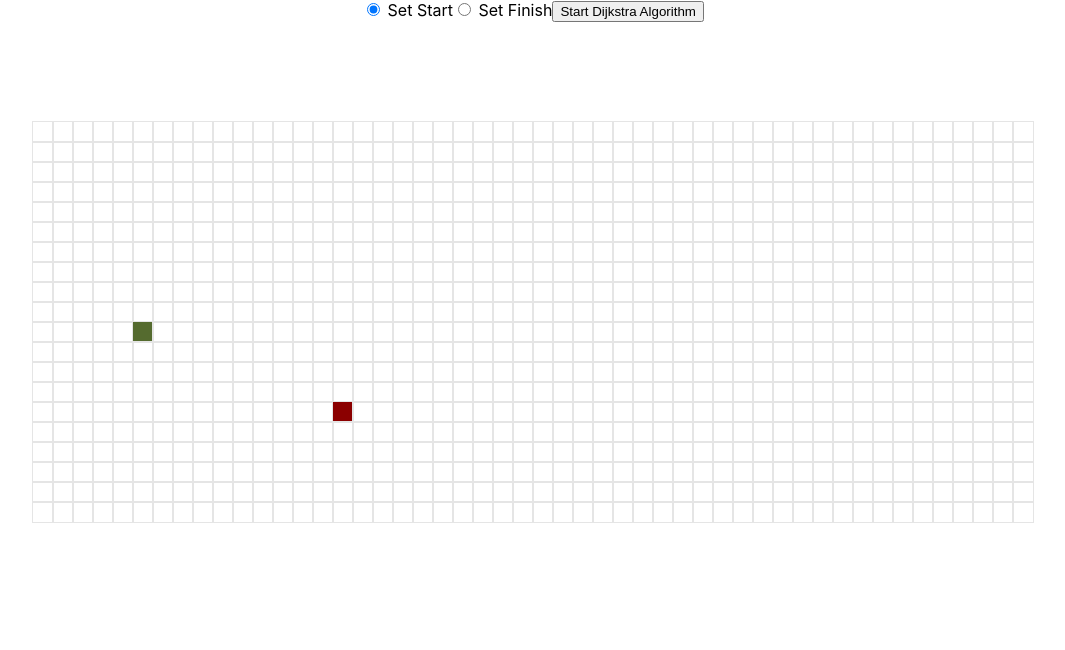
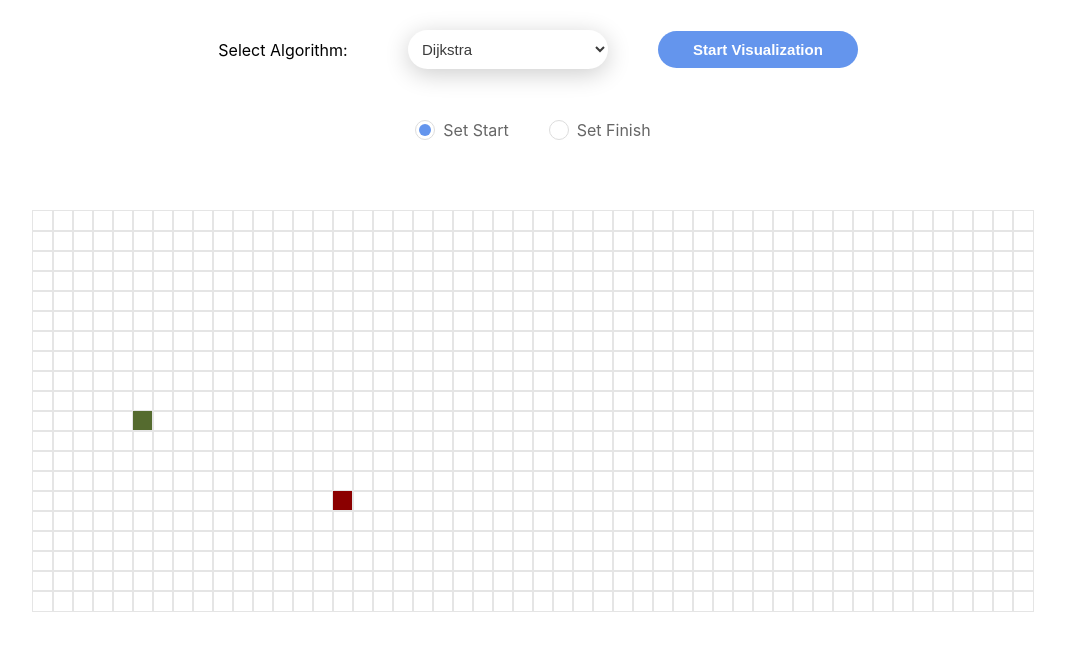
Before and after one commit to marc7806/pathfinder, a React (Create React App) app: page / in a window 1280 px wide. Shown: the top 650 px of the page, without its empty margins (107-1172 px from the left). Built offline with nearby package versions, Linux system fonts and the light colour scheme.

Commit message:
Make UI a little bit more fancy

```diff
--- a/src/App.css
+++ b/src/App.css
@@ -1,38 +1,105 @@
 .App {
-  text-align: center;
+    text-align: center;
+
+    /* vars */
+    --color-main: #6495ED
 }
 
-.App-logo {
-  height: 40vmin;
-  pointer-events: none;
+.start-btn {
+    border-radius: 100px;
+    border-style: none;
+    padding: 10px;
+    font-size: 15px;
+    font-weight: bold;
+    background-color: var(--color-main);
+    color: white;
+    cursor: pointer;
+    transition: all .2s;
 }
 
-@media (prefers-reduced-motion: no-preference) {
-  .App-logo {
-    animation: App-logo-spin infinite 20s linear;
-  }
+.start-btn:hover {
+    transform: translateY(-2px);
+    box-shadow: 0 10px 20px rgba(0, 0, 0, 0.1);
+    background-color: #4b86ee;
 }
 
-.App-header {
-  background-color: #282c34;
-  min-height: 100vh;
-  display: flex;
-  flex-direction: column;
-  align-items: center;
-  justify-content: center;
-  font-size: calc(10px + 2vmin);
-  color: white;
+.start-btn:active {
+    transform: translateY(-1px);
+    box-shadow: 0 5px 10px rgba(0, 0, 0, 0.2);
 }
 
-.App-link {
-  color: #61dafb;
+.start-btn:disabled {
+    transform: translateY(-2px);
+    box-shadow: 0 10px 20px rgba(0, 0, 0, 0.1);
+    background-color: #8baeff;
+    cursor: not-allowed;
 }
 
-@keyframes App-logo-spin {
-  from {
-    transform: rotate(0deg);
-  }
-  to {
-    transform: rotate(360deg);
-  }
+.custom-select select {
+    background-color: white;
+    color: #3b3b3b;
+    padding: 10px;
+    width: 100%;
+    border-radius: 50px;
+    border: none;
+    font-size: 15px;
+    box-shadow: 0 5px 25px rgba(0, 0, 0, 0.2);
+    outline: none;
 }
+
+/* source: https://codepen.io/manabox/pen/raQmpL */
+[type="radio"]:checked,
+[type="radio"]:not(:checked) {
+    position: absolute;
+    left: -9999px;
+}
+
+[type="radio"]:checked + label,
+[type="radio"]:not(:checked) + label {
+    position: relative;
+    padding-left: 28px;
+    cursor: pointer;
+    line-height: 20px;
+    display: inline-block;
+    color: #666;
+    margin: 5px 20px;
+}
+
+[type="radio"]:checked + label:before,
+[type="radio"]:not(:checked) + label:before {
+    content: '';
+    position: absolute;
+    left: 0;
+    top: 0;
+    width: 18px;
+    height: 18px;
+    border: 1px solid #ddd;
+    border-radius: 100%;
+    background: #fff;
+}
+
+[type="radio"]:checked + label:after,
+[type="radio"]:not(:checked) + label:after {
+    content: '';
+    width: 12px;
+    height: 12px;
+    background: var(--color-main);
+    position: absolute;
+    top: 4px;
+    left: 4px;
+    border-radius: 100%;
+    -webkit-transition: all 0.2s ease;
+    transition: all 0.2s ease;
+}
+
+[type="radio"]:not(:checked) + label:after {
+    opacity: 0;
+    -webkit-transform: scale(0);
+    transform: scale(0);
+}
+
+[type="radio"]:checked + label:after {
+    opacity: 1;
+    -webkit-transform: scale(1);
+    transform: scale(1);
+}
--- a/src/algorithms/AbstractAlgorithm.ts
+++ b/src/algorithms/AbstractAlgorithm.ts
@@ -1,6 +1,12 @@
-import {ICell} from "../types/GridTypes";
+import {ICell, INode} from "../types/GridTypes";
 
 export abstract class AbstractAlgorithm {
+    protected finishNode: INode | null;
+
+    protected constructor() {
+        this.finishNode = null;
+    }
+
     abstract compute(grid: Array<ICell[]>, startCell: ICell, endCell: ICell): Array<ICell>;
 
     abstract getShortestPath(): Array<ICell>;
--- a/src/algorithms/Dijkstra.ts
+++ b/src/algorithms/Dijkstra.ts
@@ -14,25 +14,15 @@ import {isEqual} from "../utils/Utils";
  * 5. Repeat from 2 until endCell found
  */
 export class Dijkstra extends AbstractAlgorithm {
-    private readonly grid: Array<ICell[]>;
-    private readonly start: ICell;
-    private end: ICell;
-    // needed for shortest path
-    private finishNode: INode | null;
-
-    constructor(grid: Array<ICell[]>, startCell: ICell, endCell: ICell) {
+    constructor() {
         super();
-        this.grid = grid;
-        this.start = startCell;
-        this.end = endCell;
-        this.finishNode = null;
     }
 
-    compute(): Array<ICell> {
+    compute(grid: Array<ICell[]>, startCell: ICell, endCell: ICell): Array<ICell> {
         let visitedCellsInOrder: Array<ICell> = [];
 
         const start = {
-            cell: this.start,
+            cell: startCell,
             distance: 0,
             prev: null
         };
@@ -47,9 +37,9 @@ export class Dijkstra extends AbstractAlgorithm {
                     visitedCellsInOrder.push(curr.cell);
                 }
 
-                let neighbors: Array<INode> = this.findNeighbors(curr);
+                let neighbors: Array<INode> = this.findNeighbors(curr, grid);
                 neighbors.forEach(n => {
-                    if (isEqual(n.cell.coordinate, this.end.coordinate)) {
+                    if (isEqual(n.cell.coordinate, endCell.coordinate)) {
                         isFinished = true;
                         this.finishNode = n;
                     } else if (!visitedCellsInOrder.includes(n.cell) && !minHeap.data.includes(n)
@@ -66,21 +56,21 @@ export class Dijkstra extends AbstractAlgorithm {
         return visitedCellsInOrder;
     }
 
-    private findNeighbors(node: INode) {
+    private findNeighbors(node: INode, grid: Array<ICell[]>) {
         let neighbors: Array<INode> = [];
         let {coordinate} = node.cell;
 
-        if (this.grid[coordinate.row + 1]) {
-            neighbors.push(cellToNode(this.grid[coordinate.row + 1][coordinate.col], node.distance + 1, node))
+        if (grid[coordinate.row + 1]) {
+            neighbors.push(cellToNode(grid[coordinate.row + 1][coordinate.col], node.distance + 1, node))
         }
-        if (this.grid[coordinate.row - 1]) {
-            neighbors.push(cellToNode(this.grid[coordinate.row - 1][coordinate.col], node.distance + 1, node))
+        if (grid[coordinate.row - 1]) {
+            neighbors.push(cellToNode(grid[coordinate.row - 1][coordinate.col], node.distance + 1, node))
         }
-        if (this.grid[coordinate.row][coordinate.col + 1]) {
-            neighbors.push(cellToNode(this.grid[coordinate.row][coordinate.col + 1], node.distance + 1, node))
+        if (grid[coordinate.row][coordinate.col + 1]) {
+            neighbors.push(cellToNode(grid[coordinate.row][coordinate.col + 1], node.distance + 1, node))
         }
-        if (this.grid[coordinate.row][coordinate.col - 1]) {
-            neighbors.push(cellToNode(this.grid[coordinate.row][coordinate.col - 1], node.distance + 1, node))
+        if (grid[coordinate.row][coordinate.col - 1]) {
+            neighbors.push(cellToNode(grid[coordinate.row][coordinate.col - 1], node.distance + 1, node))
         }
 
         return neighbors;
--- a/src/components/table/cell/Cell.css
+++ b/src/components/table/cell/Cell.css
@@ -14,7 +14,7 @@
 }
 
 .cell--is-visited {
-    background: cornflowerblue;
+    background: var(--color-main);
     animation-name: visitAnim;
     animation-duration: .5s;
 }
--- a/src/components/table/grid/Grid.css
+++ b/src/components/table/grid/Grid.css
@@ -1,10 +1,20 @@
 .grid__container {
     width: 100%;
     line-height: 0;
-    margin-top: 100px;
+    margin-top: 50px;
 }
+
 .grid__container__row {
     margin: 0;
     padding: 0;
     height: auto;
 }
+
+.algorithm-selection {
+    margin: 30px;
+    display: grid;
+    grid-template-columns: 150px 200px 200px;
+    column-gap: 50px;
+    justify-content: center;
+    align-items: center;
+}
--- a/src/components/table/grid/Grid.tsx
+++ b/src/components/table/grid/Grid.tsx
@@ -1,7 +1,7 @@
 import React, {useEffect, useState} from 'react';
 import "./Grid.css"
 import Cell from "../cell/Cell";
-import {GridConfiguration, ICell, OnClickEventType} from "../../../types/GridTypes";
+import {Algorithm, GridConfiguration, ICell, OnClickEventType} from "../../../types/GridTypes";
 import {Dijkstra} from "../../../algorithms/Dijkstra";
 
 let INIT_START: ICell = {
@@ -44,6 +44,7 @@ const computeInitialGrid = (config: GridConfiguration, startCell: ICell, endCell
 
 const Grid = (config: GridConfiguration) => {
     const [grid, setGrid] = useState<Array<ICell[]>>([[]]);
+    const [algorithm, setAlgorithm] = useState<Algorithm>({name: "", instance: new Dijkstra()});
     const [onClickType, setOnClickType] = useState<OnClickEventType>(OnClickEventType.SET_START);
     const [startCell, setStartCell] = useState<ICell>(INIT_START);
     const [endCell, setEndCell] = useState<ICell>(INIT_END);
@@ -67,12 +68,11 @@ const Grid = (config: GridConfiguration) => {
         }
     };
 
-    const startDijkstra = () => {
+    const startAlgorithm = () => {
         clearBoard();
         setRunning(true)
-        const dijkstra = new Dijkstra(grid, startCell, endCell);
-        const visitedCells = dijkstra.compute();
-        const shortestPath = dijkstra.getShortestPath();
+        const visitedCells = algorithm.instance.compute(grid, startCell, endCell);
+        const shortestPath = algorithm.instance.getShortestPath();
         animate(visitedCells, shortestPath);
     }
 
@@ -121,19 +121,47 @@ const Grid = (config: GridConfiguration) => {
         setGrid(computeInitialGrid(config, startCell, endCell));
     }, [config, startCell, endCell])
 
+    const handleAlgorithmSelection = (e: React.ChangeEvent<HTMLSelectElement>) => {
+        setAlgorithm(config.algorithms[parseInt(e.target.value)])
+    }
+
     return (
         <div>
+            <div className="algorithm-selection">
+                <label>Select Algorithm:</label>
+                <div className="custom-select">
+                    <select onChange={(e) => handleAlgorithmSelection(e)}>
+                        {
+                            config.algorithms.map((algo, idx) => {
+                                return <option key={idx} value={idx}>{algo.name}</option>
+                            })
+                        }
+                    </select>
+                </div>
+
+                <button className="start-btn" disabled={isRunning}
+                        onClick={() => startAlgorithm()}>
+                    Start Visualization
+                </button>
+            </div>
+
+            <div style={{display: "flex", justifyContent: "center"}}>
+                <p>
+                    <input id="setStart" type="radio" value={OnClickEventType.SET_START} name="onClickEventType"
+                           checked={onClickType === OnClickEventType.SET_START}
+                           onChange={() => setOnClickType(OnClickEventType.SET_START)}/>
+                    <label htmlFor={"setStart"}>Set Start</label>
+                </p>
+
+                <p>
+                    <input id="setFinish" type="radio" value={OnClickEventType.SET_FINISH} name="onClickEventType"
+                           checked={onClickType === OnClickEventType.SET_FINISH}
+                           onChange={() => setOnClickType(OnClickEventType.SET_FINISH)}/>
+                    <label htmlFor={"setFinish"}>Set Finish</label>
+                </p>
+            </div>
+
             <div>
-                <input type="radio" value={OnClickEventType.SET_START} name="onClickEventType"
-                       checked={onClickType === OnClickEventType.SET_START}
-                       onChange={() => setOnClickType(OnClickEventType.SET_START)}/> Set Start
-                <input type="radio" value={OnClickEventType.SET_FINISH} name="onClickEventType"
-                       checked={onClickType === OnClickEventType.SET_FINISH}
-                       onChange={() => setOnClickType(OnClickEventType.SET_FINISH)}/> Set Finish
-
-                <button disabled=
-                            {isRunning} onClick={() => startDijkstra()}>Start Dijkstra Algorithm
-                </button>
                 <div className="grid__container">
                     {
                         grid.map((row, rowIdx) => {
--- a/src/pages/main.tsx
+++ b/src/pages/main.tsx
@@ -1,10 +1,17 @@
 import React from 'react';
 import Grid from "../components/table/grid/Grid";
 import {GridConfiguration} from "../types/GridTypes";
+import {Dijkstra} from "../algorithms/Dijkstra";
 
 const gridConfiguration: GridConfiguration = {
     numColumns: 50,
-    numRows: 20
+    numRows: 20,
+    algorithms: [
+        {
+            name: "Dijkstra",
+            instance: new Dijkstra()
+        }
+    ]
 };
 
 const Main = () => {
```
Also changed, not shown: src/types/GridTypes.ts (+9 -1 lines).
